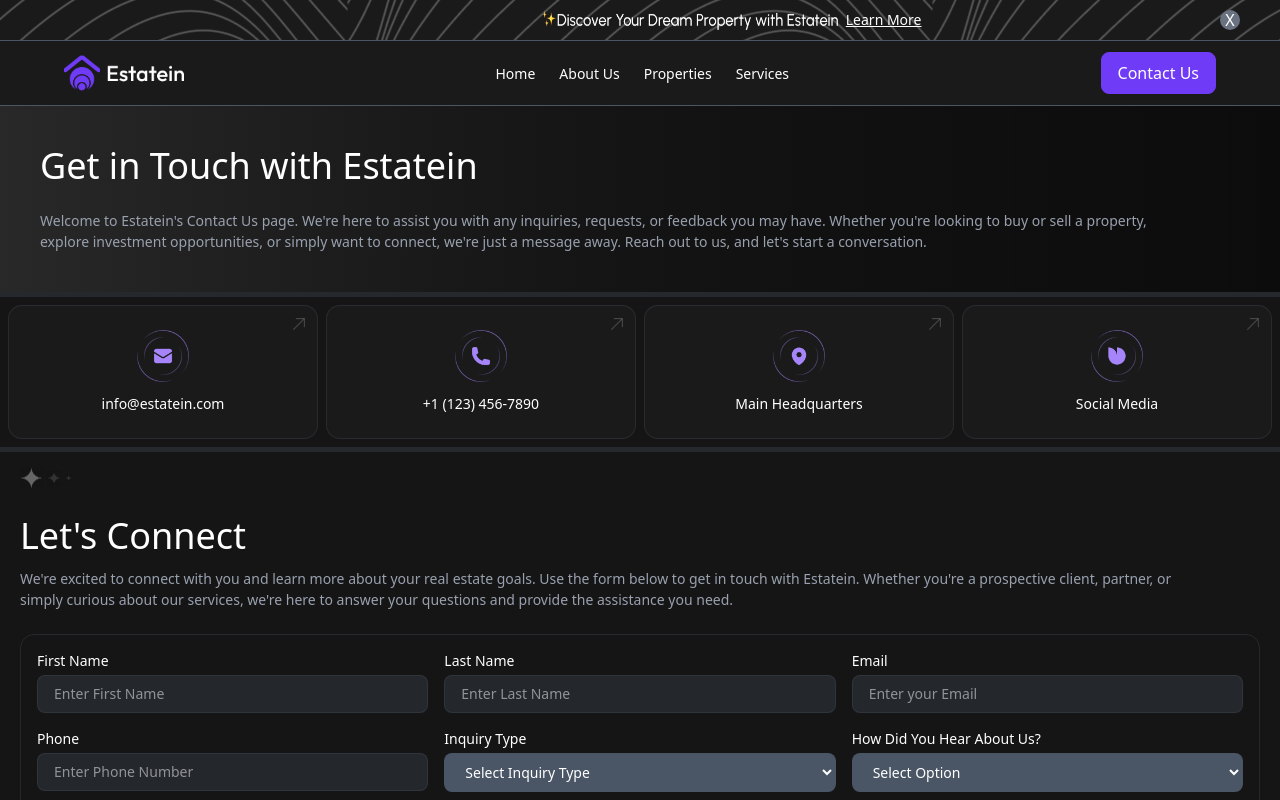
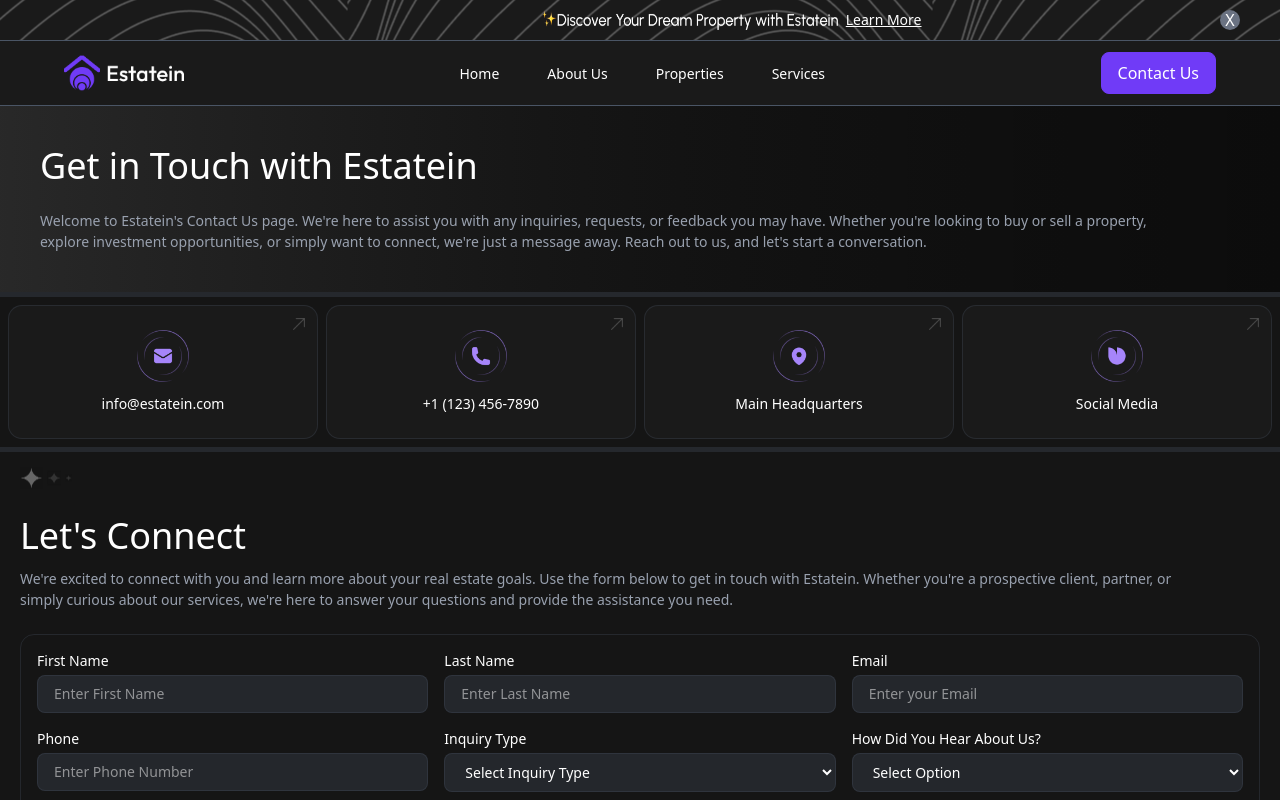
Before and after one commit to Jerry3048/Estatein, a React (Vite) app: page /Contact in a window 1280 px wide. Shown: the top 800 px of the page. Built offline with nearby package versions, Linux system fonts and the light colour scheme.

Commit message:
working on the gain

```diff
--- a/public/data/Properties.json
+++ b/public/data/Properties.json
@@ -532,7 +532,7 @@
     "name": "Luxury Penthouse Suite",
     "description": "A premium penthouse with panoramic city views and top-tier finishes.",
     "bedrooms": 4,
-    "bathrooms": 4,
+    "bathrooms":"shared",
     "type": "Penthouse",
     "price": 550000,
     "location": "Eko Atlantic, Lagos",
--- a/src/Components/Footer.tsx
+++ b/src/Components/Footer.tsx
@@ -1,6 +1,7 @@
 import logo from "/logo/Logo.png";
 import Entericon from "/logo/Send.png";
 import { FaFacebookF, FaTwitter, FaInstagram, FaLinkedinIn } from "react-icons/fa";
+import { Link } from "react-router";
 
 function Footer() {
   const currentYear = new Date().getFullYear();
@@ -20,7 +21,7 @@ function Footer() {
             </div>
 
              <button className="bg-[#703BF7] text-white px-3 py-2 rounded text-sm sm:w-[30%] w-full">
-               Explore Properties
+               <Link to = "/AllProperties">Explore Properties</Link>
             </button>
           </div>
         </div>
@@ -128,16 +129,16 @@ function Footer() {
 
             {/* Right side: Social Media Icons */}
             <div className="flex gap-2">
-              <a href="https://facebook.com" target="_blank" rel="noopener noreferrer" className="text-gray-400 hover:text-white rounded-full w-8 h-8 bg-black items-center justify-center flex p-2">
+              <a href="https://facebook.com" target="_blank" rel="noopener noreferrer" className="text-gray-400 hover:text-white hover:bg-blue-500 rounded-full w-8 h-8 bg-black items-center justify-center flex p-2">
                 <FaFacebookF />
               </a>
-              <a href="https://twitter.com" target="_blank" rel="noopener noreferrer" className="text-gray-400 hover:text-white rounded-full w-8 h-8 bg-black items-center justify-center flex">
+              <a href="https://twitter.com" target="_blank" rel="noopener noreferrer" className="text-gray-400 hover:text-white hover:bg-blue-500 rounded-full w-8 h-8 bg-black items-center justify-center flex">
                 <FaTwitter />
               </a>
-              <a href="https://instagram.com" target="_blank" rel="noopener noreferrer" className="text-gray-400 hover:text-white rounded-full w-8 h-8 bg-black items-center justify-center flex">
+              <a href="https://instagram.com" target="_blank" rel="noopener noreferrer" className="text-gray-400 hover:text-white hover:bg-pink-500 rounded-full w-8 h-8 bg-black items-center justify-center flex">
                 <FaInstagram />
               </a>
-              <a href="https://linkedin.com" target="_blank" rel="noopener noreferrer" className="text-gray-400 hover:text-white rounded-full w-8 h-8 bg-black items-center justify-center flex">
+              <a href="https://linkedin.com" target="_blank" rel="noopener noreferrer" className="text-gray-400 hover:text-white hover:bg-blue-500 rounded-full w-8 h-8 bg-black items-center justify-center flex">
                 <FaLinkedinIn />
               </a>
             </div>
--- a/src/Components/Navbar.tsx
+++ b/src/Components/Navbar.tsx
@@ -55,7 +55,7 @@ const Navbar = () => {
                   `hover:text-[#F6FBE9] ${
                     isActive
                       ? "p-2 px-3 bg-black/30 border border-gray-600/30 rounded-md"
-                      : ""
+                      : " text-white border-gray-600/30 hover:bg-[#703BF7] hover:border-[#703BF7] p-2 px-3 rounded-md"
                   }`
                 }
               >
--- a/src/Components/PropertyCard.tsx
+++ b/src/Components/PropertyCard.tsx
@@ -18,6 +18,21 @@ function PropertyCard({ property }: PropertyCardProps) {
     const words = text.split(" ");
     return words.length <= limit ? text : words.slice(0, limit).join(" ");
   }
+
+  const getProfitMultiplier = (price:number) => {
+    if (price < 50000) {
+    return 1.12;
+    }
+    else if (price < 200000) {
+    return 1.2;
+    }
+    else {
+    return 1.05;
+    }
+   };
+
+   const price = property?.price ?? 0;
+   const finalPrice = price * getProfitMultiplier(price);
 
   return (
     <div className="bg-[#1A1A1A] border border-gray-600/30 rounded-xl p-5 text-white">
@@ -70,15 +85,18 @@ function PropertyCard({ property }: PropertyCardProps) {
 
       {/* Price + Button */}
       <div className="flex justify-between items-center">
-        <span className="text-lg font-bold">${(property?.price ?? 0) * 1.2}</span>
+        <span className="text-lg font-bold">
+        ${finalPrice.toFixed(2)}
+        </span>
 
-         <NavLink
-          to={`/properties/${slugify(property.name)}`}
-          className="bg-[#703BF7] text-white px-3 py-1 rounded text-sm"
+
+        <NavLink
+        to={`/properties/${slugify(property.name)}`}
+        className="bg-[#703BF7] text-white px-3 py-1 rounded text-sm"
         >
-          View Property
+        View Property
         </NavLink>
-      </div>
+        </div>
     </div>
   );
 }
--- a/src/Pages/Contact.tsx
+++ b/src/Pages/Contact.tsx
@@ -126,29 +126,66 @@ function Contact() {
               {/* Inquiry Type & Source */}
                 <div>
                   <label className="text-sm mb-1 block">Inquiry Type</label>
+
                   <select
-                    className="w-full bg-gray-600 border border-gray-600/30 rounded-md px-4 py-2 text-sm focus:outline-none focus:border-[#703BF7]"
+                    className="w-full bg-gray-600/30 border border-gray-600/30 rounded-md px-4 py-2 text-sm focus:outline-none focus:border-[#703BF7]"
                   >
-                     <option value="" hidden>Select Inquiry Type</option>
-                    <option value="buying">Buying Property</option>
-                    <option value="selling">Selling Property</option>
-                    <option value="renting">Renting</option>
-                    <option value="management">Property Management</option>
-                    <option value="investment">Investment</option>
+                    <option value="" hidden className="bg-gray-600 ">
+                      Select Inquiry Type
+                    </option>
+
+                    <option value="buying" className="bg-gray-600">
+                      Buying Property
+                    </option>
+
+                    <option value="selling" className="bg-gray-600">
+                      Selling Property
+                    </option>
+
+                    <option value="renting" className="bg-gray-600">
+                      Renting
+                    </option>
+
+                    <option value="management" className="bg-gray-600">
+                      Property Management
+                    </option>
+
+                    <option value="investment" className="bg-gray-600">
+                      Investment
+                    </option>
                   </select>
                 </div>
 
-                <div>
+
+                 <div>
                   <label className="text-sm mb-1 block">How Did You Hear About Us?</label>
+
                   <select
-                    className="w-full bg-gray-600 border border-gray-600/30 rounded-md px-4 py-2 text-sm focus:outline-none focus:border-[#703BF7]"
+                    className="w-full bg-gray-600/30 border border-gray-600/30 rounded-md px-4 py-2 text-sm focus:outline-none focus:border-[#703BF7]"
                   >
-                    <option value="" hidden>Select Option</option>
-                    <option value="social">Social Media</option>
-                    <option value="google">Google Search</option>
-                    <option value="friend">Friend / Referral</option>
-                    <option value="ads">Online Ads</option>
-                    <option value="other">Other</option>
+                    <option value="" hidden className="bg-gray-600 ">
+                      Select Option
+                    </option>
+
+                    <option value="social" className="bg-gray-600">
+                      Social Media
+                    </option>
+
+                    <option value="google" className="bg-gray-600">
+                    Google Search
+                    </option>
+
+                    <option value="friend" className="bg-gray-600">
+                      Friend / Referral
+                    </option>
+
+                    <option value="ads" className="bg-gray-600">
+                      Online Ads
+                    </option>
+
+                    <option value="other" className="bg-gray-600">
+                      Other
+                    </option>
                   </select>
                 </div>
             </div>
--- a/src/Pages/Properties.tsx
+++ b/src/Pages/Properties.tsx
@@ -30,6 +30,7 @@ function PropertySearchSection() {
   const [preferedLocation, setPreferedLocation] = useState("");
   const [preferedType, setPreferedType] = useState("");
   const [preferedNoOfRooms, setPreferedNoOfRooms] = useState("");
+  const [preferedNoOfBathRooms, setPreferedNoOfBathRooms] = useState("");
   const [Budget, setBudget] = useState("");
 
   // NEW: Price range controlled through dropdown
@@ -400,8 +401,8 @@ function PropertySearchSection() {
                 <label className="text-gray-300 text-sm">No. of Bathrooms</label>
                 <select
                       className="p-3 rounded-lg bg-black/70 text-gray-400 focus:outline-none border w-full border-gray-600/70"
-                      value={bedrooms}
-                     onChange={(e) => setPreferedNoOfRooms(e.target.value)}
+                      value={preferedNoOfBathRooms}
+                     onChange={(e) => setPreferedNoOfBathRooms(e.target.value)}
                     >
                       <option value="" disabled hidden>Number of Bathrooms</option>
                       {uniqueBedrooms.map((b, idx) => (
--- a/src/types.ts
+++ b/src/types.ts
@@ -4,8 +4,8 @@ export interface Property {
   img: string;
   images: string[];
   description: string;
-  bedrooms: number;
-  bathrooms: number;
+  bedrooms: number ;
+  bathrooms: number | string;
   type: string;
   price: number;
   location: string;
@@ -58,7 +58,7 @@ export interface CommentStore {
 }
 
 export interface FAQStore {
-  faq: FAQ[];              // list of FAQ items
+  faq: FAQ[];
   loading: boolean;
   page: number;
   ITEMS_PER_PAGE: number;
```
Also changed, not shown: public/Symbol.png.
